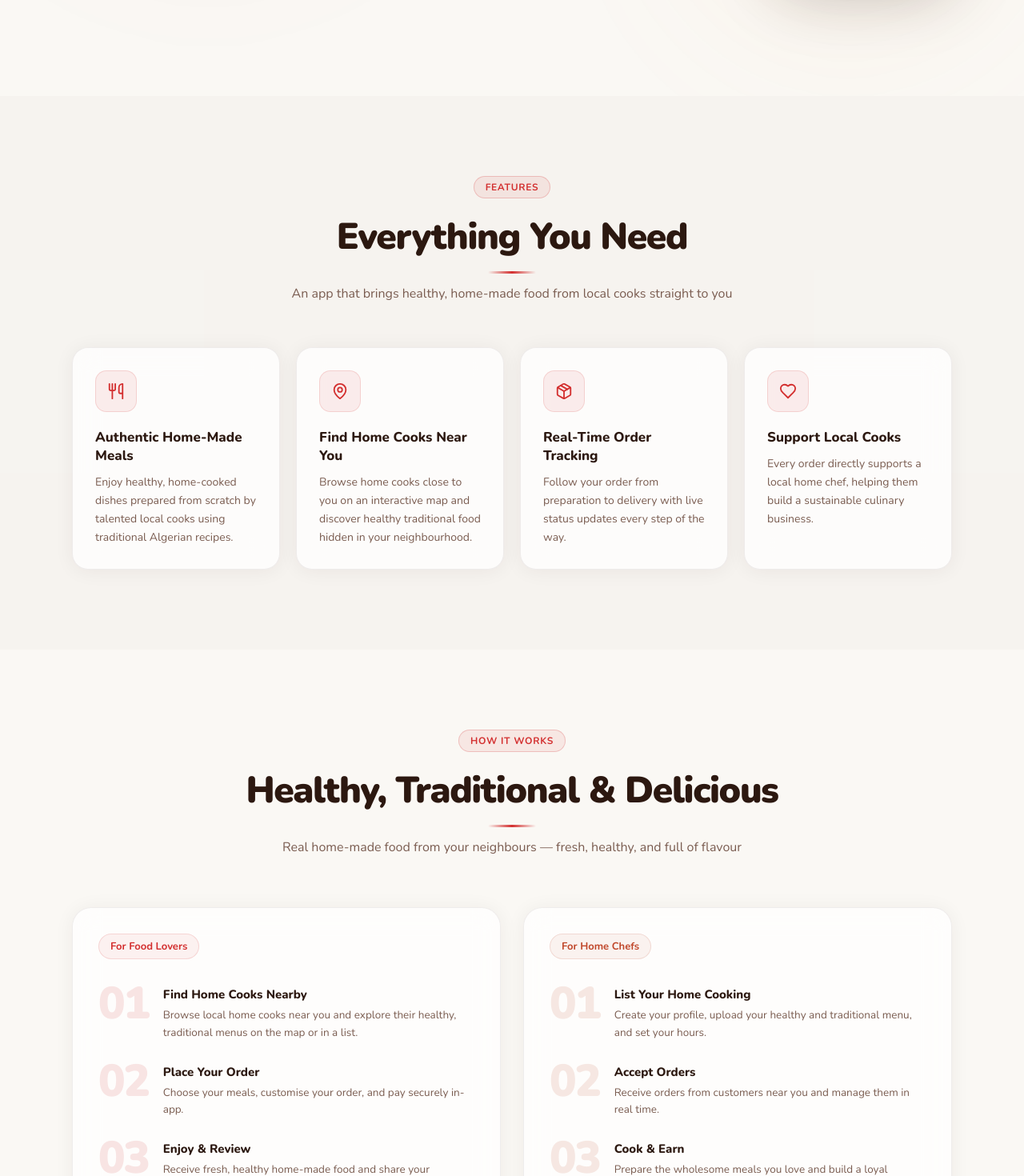
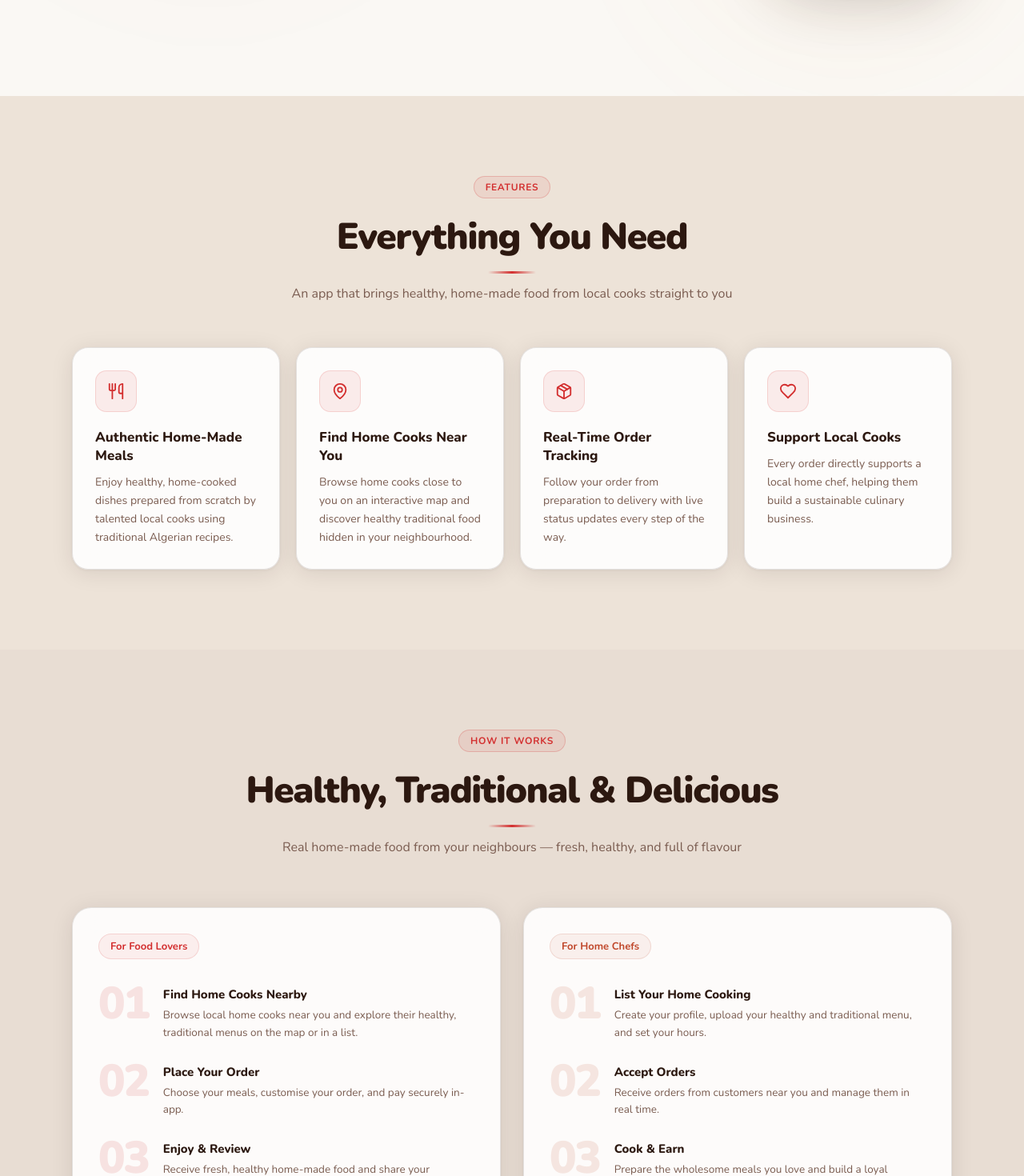
Before and after one commit to OussamaBATOUCHE/makletna-landing, a React (Vite) app: page / in a window 1280 px wide. Shown: the part 680-2150 px from the top of the page at 80% size. Built offline with nearby package versions, Linux system fonts and the light colour scheme; a web font is replaced by a local one.

Commit message:
sync: update from makletna fullstack (2026-03-17)

```diff
--- a/src/LandingPage.tsx
+++ b/src/LandingPage.tsx
@@ -492,7 +492,7 @@ function FeaturesSection() {
   return (
     <section id="features" style={{
       padding: "100px 24px",
-      background: "rgba(44,24,16,0.02)",
+      background: "#EDE3D8",
     }}>
       <div style={{ maxWidth: 1100, margin: "0 auto" }}>
         <FadeIn style={{ textAlign: "center", marginBottom: 56 }}>
@@ -525,7 +525,7 @@ function FeaturesSection() {
                 }}
                 onMouseLeave={(e) => {
                   (e.currentTarget as HTMLDivElement).style.transform = "translateY(0)";
-                  (e.currentTarget as HTMLDivElement).style.boxShadow = "0 2px 24px rgba(44,24,16,0.06)";
+                  (e.currentTarget as HTMLDivElement).style.boxShadow = "0 4px 28px rgba(44,24,16,0.10), 0 1px 4px rgba(44,24,16,0.06)";
                 }}
               >
                 <div style={{
@@ -555,7 +555,7 @@ function FeaturesSection() {
 function HowItWorksSection() {
   const { t, isRtl } = useLanguage();
   return (
-    <section id="how-it-works" style={{ padding: "100px 24px" }}>
+    <section id="how-it-works" style={{ padding: "100px 24px", background: "#E8DDD3" }}>
       <div style={{ maxWidth: 1100, margin: "0 auto" }}>
         <FadeIn style={{ textAlign: "center", marginBottom: 64 }}>
           <span className="section-label">{t.howItWorks.sectionLabel}</span>
--- a/src/index.css
+++ b/src/index.css
@@ -26,11 +26,11 @@ body {
 
 /* Light glass cards */
 .glass {
-  background: rgba(255, 255, 255, 0.75);
+  background: rgba(255, 255, 255, 0.88);
   backdrop-filter: blur(16px);
   -webkit-backdrop-filter: blur(16px);
-  border: 1px solid rgba(44, 24, 16, 0.07);
-  box-shadow: 0 2px 24px rgba(44, 24, 16, 0.06);
+  border: 1px solid rgba(44, 24, 16, 0.12);
+  box-shadow: 0 4px 28px rgba(44, 24, 16, 0.10), 0 1px 4px rgba(44, 24, 16, 0.06);
 }
 
 .glass-strong {
```
